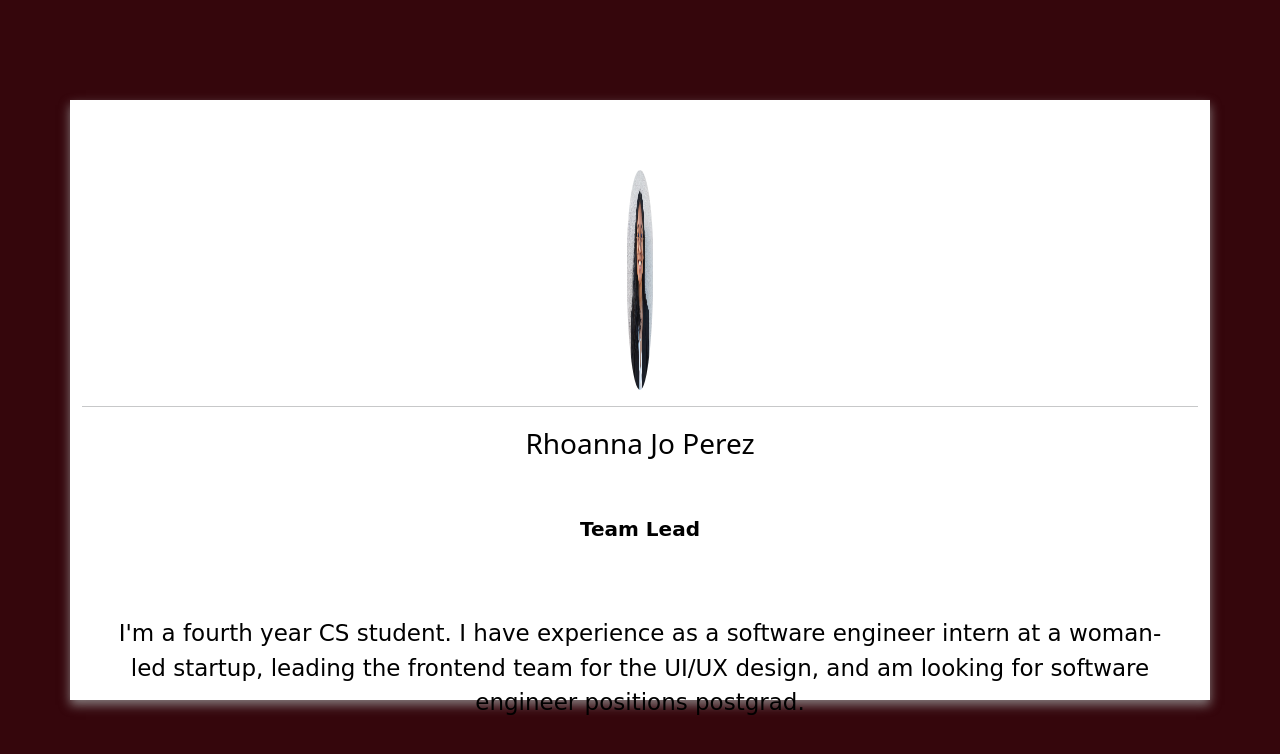
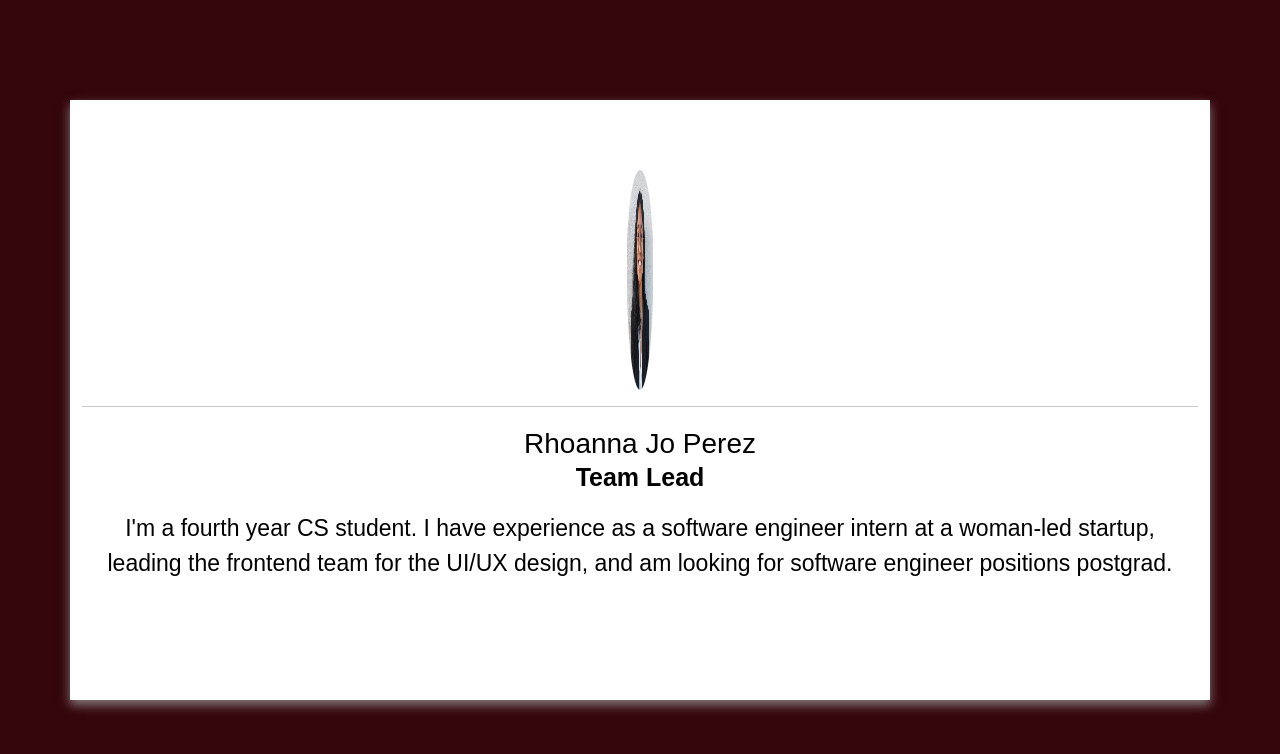
Before and after one commit to rhoannajo/csc648-spring22-04-team05-copy, a React (Create React App) app in the folder csc648app/: page /rhoanna in a window 1280 px wide. Shown: the top 754 px of the page. Built offline with nearby package versions, Linux system fonts and the light colour scheme.

Commit message:
changed css for images and text

```diff
--- a/csc648app/src/components/rhoanna/Rhoanna.js
+++ b/csc648app/src/components/rhoanna/Rhoanna.js
@@ -4,16 +4,15 @@ import rj from '../rhoanna/RJ-photo.jpg'
 
 const Rhoanna = () => {
     return (
-        <div className="rj">
+        <div className="rj" style={{fontFamily: 'arial'}}>
             <div className="container">
                 <div style={{ marginLeft: 'auto', marginRight: 'auto', paddingTop: '30px'}}>
-                    <img src={rj} style={{ borderRadius: '150px', alignItems: 'center', width: 250, height: 250 }} />
+                    <img src={rj} style={{borderRadius: '150px', alignItems: 'center', width: 250, height: 250 }} />
                     <hr/>
                     <div style={{color:'black'}}>
                         <h3 style={{color: 'black', marginTop: '20px'}}>Rhoanna Jo Perez</h3>
-                        <p style={{marginTop: '-10px', fontSize: '20px', fontWeight: 'bold'}}>Team Lead</p>
-
-                        <p style={{fontSize:'23px', paddingRight: '20px', paddingLeft: '20px'}}>I'm a fourth year CS student. I have experience as a software engineer intern at a woman-led startup, leading the frontend team for the UI/UX design, and am looking for software engineer positions postgrad.</p>
+                        <div style={{marginTop: '-10px', fontSize: '25px', fontWeight: 'bold'}}>Team Lead</div>
+                        <div style={{fontSize:'23px', paddingRight: '20px', paddingLeft: '20px', marginTop: '15px'}}>I'm a fourth year CS student. I have experience as a software engineer intern at a woman-led startup, leading the frontend team for the UI/UX design, and am looking for software engineer positions postgrad.</div>
                     </div>
 
                 </div>
--- a/csc648app/src/components/rhoanna/rhoanna.css
+++ b/csc648app/src/components/rhoanna/rhoanna.css
@@ -1,7 +1,3 @@
-/* .background {
-    background-color:rgb(241, 233, 215) !important;
-} */
-
 .container {
     margin-top: 100px;
     height: 600px;
@@ -23,4 +19,5 @@
     width: 100%;
     height: 100%;
     position: fixed;
+    font-family: Arial, Helvetica, sans-serif !important;
 }
```
